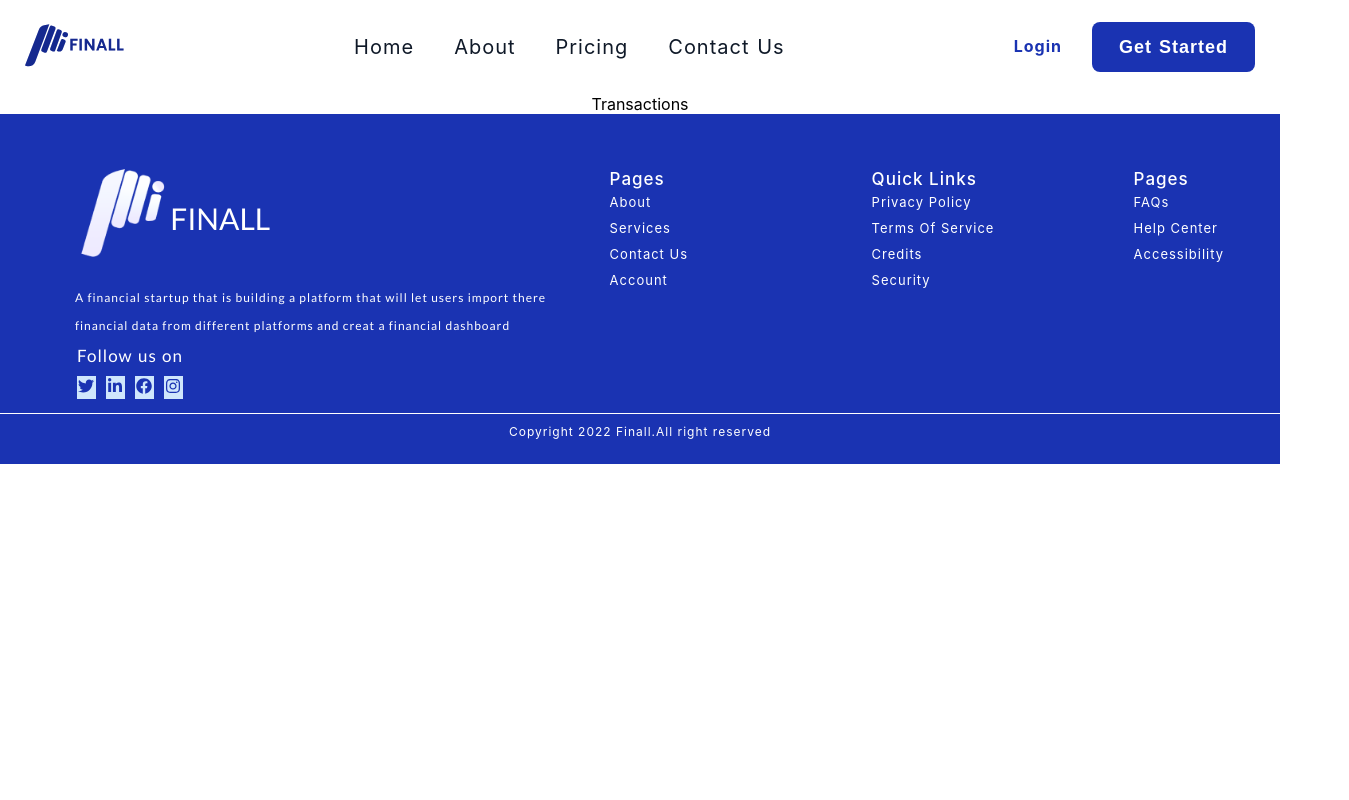
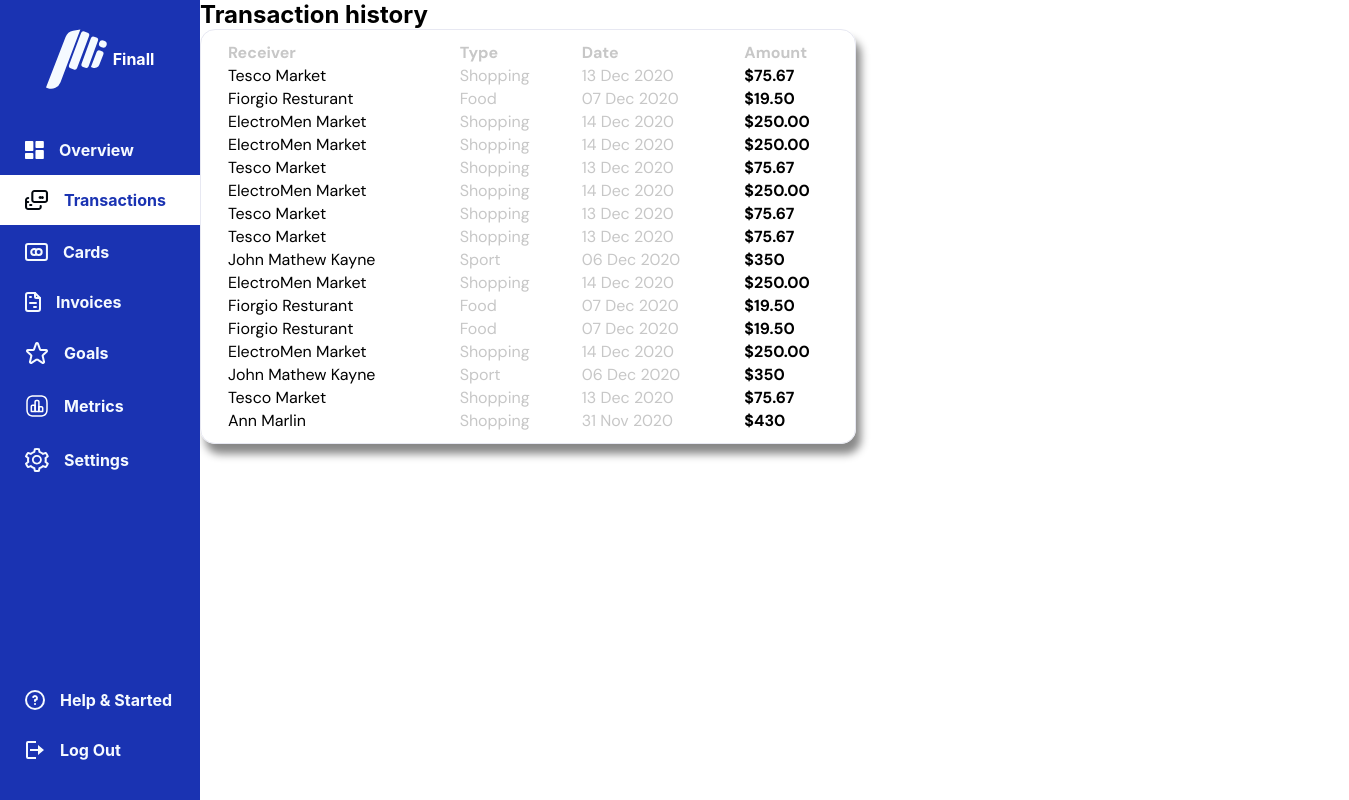
Before and after one commit to FinallNg/finall_frontend, a React (Create React App) app: page /transactions in a window 1280 px wide. Shown: the whole page, 1349 px wide, since content can reach past the window. Built offline with nearby package versions, Linux system fonts and the light colour scheme.

Commit message:
Pushed transaction history

```diff
--- a/src/Components/Dashboard/Transactions/Transactions.css
+++ b/src/Components/Dashboard/Transactions/Transactions.css
@@ -0,0 +1,26 @@
+.transaction-h1 {
+
+    border: 0.911773px solid #E7E8F2;
+    background: #FFFFFF;
+    box-shadow: 5px 10px 9px #888888;
+    width: 98%;
+    height: 100%;
+    border-radius: 15px;
+    box-shadow: darkgrey;
+    background-color: transparent;
+    font-family: "DM Sans", sans-serif;
+    padding: 4%;
+    }
+
+    .tbhead:nth-child(1), .tbhead:nth-child(2), .tbhead:nth-child(3), .tbhead:nth-child(4) {
+        text-align: center;
+
+        color: #C7C7C7
+    }
+    .tbdata:nth-child(2), .tbdata:nth-child(3){
+        color: #C7C7C7;
+    }
+    .tbdata {
+    text-align: center;
+
+    }
--- a/src/Components/Dashboard/Transactions/Transactions.js
+++ b/src/Components/Dashboard/Transactions/Transactions.js
@@ -2,7 +2,134 @@ import React from 'react'
 
 const Transactions = () => {
   return (
-    <div>Transactions</div>
+    <div>
+      <div>
+        <h2><b>Transaction history</b></h2>
+        </div>
+
+    <div>
+    <table className="transaction-h1">
+        <tr className="tbrow">
+            <th className="tbhead">Receiver</th>
+            <th className="tbhead">Type</th>
+            <th className="tbhead">Date</th>
+            <th className="tbhead">Amount</th>
+        </tr>
+
+        <tr className="tbrow">
+            <td className="tbdata">Tesco Market</td>
+            <td className="tbdata">Shopping</td>
+            <td className="tbdata">13 Dec 2020</td>
+            <td className="tbdata"><b>$75.67</b></td>
+        </tr>
+
+        <tr className="tbrow">
+            <td className="tbdata">Fiorgio Resturant</td>
+            <td className="tbdata">Food</td>
+            <td className="tbdata">07 Dec 2020</td>
+            <td className="tbdata"><b>$19.50</b></td>
+        </tr>
+
+        <tr className="tbrow">
+            <td className="tbdata">ElectroMen Market</td>
+            <td className="tbdata">Shopping</td>
+            <td className="tbdata">14 Dec 2020</td>
+            <td className="tbdata"><b>$250.00</b></td>
+        </tr>
+
+        <tr className="tbrow">
+            <td className="tbdata">ElectroMen Market</td>
+            <td className="tbdata">Shopping</td>
+            <td className="tbdata">14 Dec 2020</td>
+            <td className="tbdata"><b>$250.00</b></td>
+        </tr>
+
+        <tr className="tbrow">
+            <td className="tbdata">Tesco Market</td>
+            <td className="tbdata">Shopping</td>
+            <td className="tbdata">13 Dec 2020</td>
+            <td className="tbdata"><b>$75.67</b></td>
+        </tr>
+
+        <tr className="tbrow">
+            <td className="tbdata">ElectroMen Market</td>
+            <td className="tbdata">Shopping</td>
+            <td className="tbdata">14 Dec 2020</td>
+            <td className="tbdata"><b>$250.00</b></td>
+        </tr>
+
+        <tr className="tbrow">
+            <td className="tbdata">Tesco Market</td>
+            <td className="tbdata">Shopping</td>
+            <td className="tbdata">13 Dec 2020</td>
+            <td className="tbdata"><b>$75.67</b></td>
+        </tr>
+
+        <tr className="tbrow">
+            <td className="tbdata">Tesco Market</td>
+            <td className="tbdata">Shopping</td>
+            <td className="tbdata">13 Dec 2020</td>
+            <td className="tbdata"><b>$75.67</b></td>
+        </tr>
+
+        <tr className="tbrow">
+            <td className="tbdata">John Mathew Kayne</td>
+            <td className="tbdata">Sport</td>
+            <td className="tbdata">06 Dec 2020</td>
+            <td className="tbdata"><b>$350</b></td>
+        </tr>
+
+        <tr className="tbrow">
+            <td className="tbdata">ElectroMen Market</td>
+            <td className="tbdata">Shopping</td>
+            <td className="tbdata">14 Dec 2020</td>
+            <td className="tbdata"><b>$250.00</b></td>
+        </tr>
+
+        <tr className="tbrow">
+            <td className="tbdata">Fiorgio Resturant</td>
+            <td className="tbdata">Food</td>
+            <td className="tbdata">07 Dec 2020</td>
+            <td className="tbdata"><b>$19.50</b></td>
+        </tr>
+
+        <tr className="tbrow">
+            <td className="tbdata">Fiorgio Resturant</td>
+            <td className="tbdata">Food</td>
+            <td className="tbdata">07 Dec 2020</td>
+            <td className="tbdata"><b>$19.50</b></td>
+        </tr>
+
+        <tr className="tbrow">
+            <td className="tbdata">ElectroMen Market</td>
+            <td className="tbdata">Shopping</td>
+            <td className="tbdata">14 Dec 2020</td>
+            <td className="tbdata"><b>$250.00</b></td>
+        </tr>
+
+        <tr className="tbrow">
+            <td className="tbdata">John Mathew Kayne</td>
+            <td className="tbdata">Sport</td>
+            <td className="tbdata">06 Dec 2020</td>
+            <td className="tbdata"><b>$350</b></td>
+        </tr>
+
+        <tr className="tbrow">
+            <td className="tbdata">Tesco Market</td>
+            <td className="tbdata">Shopping</td>
+            <td className="tbdata">13 Dec 2020</td>
+            <td className="tbdata"><b>$75.67</b></td>
+        </tr>
+
+        <tr className="tbrow">
+            <td className="tbdata">Ann Marlin </td>
+            <td className="tbdata">Shopping</td>
+            <td className="tbdata">31 Nov 2020</td>
+            <td className="tbdata"><b>$430</b></td>
+        </tr>
+        </table>
+    </div>
+    </div>
   )
 }
 
--- a/src/index.js
+++ b/src/index.js
@@ -7,7 +7,7 @@ import NewApp from './NewApp';
 const root = ReactDOM.createRoot(document.getElementById('root'));
 root.render(
   <React.StrictMode>
-    <App />
-     {/* <NewApp /> */}
+    {/*<App /> */}
+     <NewApp />
   </React.StrictMode>
 );
```
